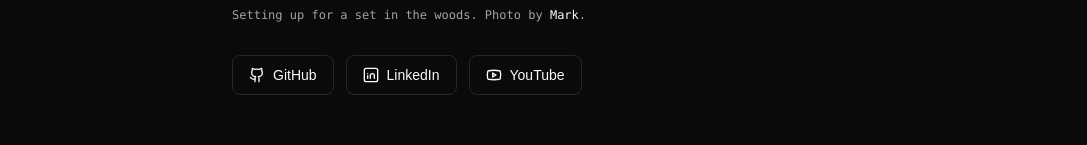
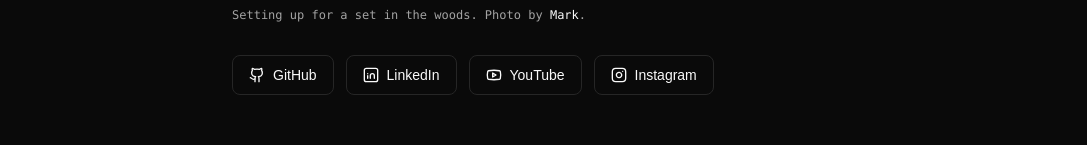
Before and after one commit to webdev-dave/build_synth_01, a Next.js app: page /about in a window 1280 px wide. Shown: the part 884-1029 px from the top of the page, without its empty margins (96-1183 px from the left). Built offline with nearby package versions, Linux system fonts and the light colour scheme.

Commit message:
feat: add Instagram to about page and dance-module research
- Add @abztract_travels Instagram link to AUTHOR and about page social buttons
- Document prior art, market gap, and positioning for dance tutorial module plan

```diff
--- a/src/app/about/page.tsx
+++ b/src/app/about/page.tsx
@@ -1,7 +1,13 @@
 import type { Metadata } from "next";
 import Image from "next/image";
 import Link from "next/link";
-import { Github, Youtube, createLucideIcon, type LucideIcon } from "lucide-react";
+import {
+  Github,
+  Instagram,
+  Youtube,
+  createLucideIcon,
+  type LucideIcon,
+} from "lucide-react";
 
 import { AUTHOR } from "@/lib/author";
 import { APP_NAME } from "@/lib/navigation";
@@ -141,6 +147,16 @@ export default function AboutPage() {
               {AUTHOR.youtube.label}
             </a>
           </Button>
+          <Button asChild variant="outline">
+            <a
+              href={AUTHOR.instagram.href}
+              target="_blank"
+              rel="noopener noreferrer"
+            >
+              <Instagram />
+              {AUTHOR.instagram.label}
+            </a>
+          </Button>
         </div>
       </div>
     </main>
--- a/src/lib/author.ts
+++ b/src/lib/author.ts
@@ -13,4 +13,8 @@ export const AUTHOR = {
     label: "YouTube",
     href: "https://www.youtube.com/@virtual_kretshmeh",
   },
+  instagram: {
+    label: "Instagram",
+    href: "https://www.instagram.com/abztract_travels/",
+  },
 } as const;
```
Also changed, not shown: 1 other file (tests, documents, lock files or other folders).
